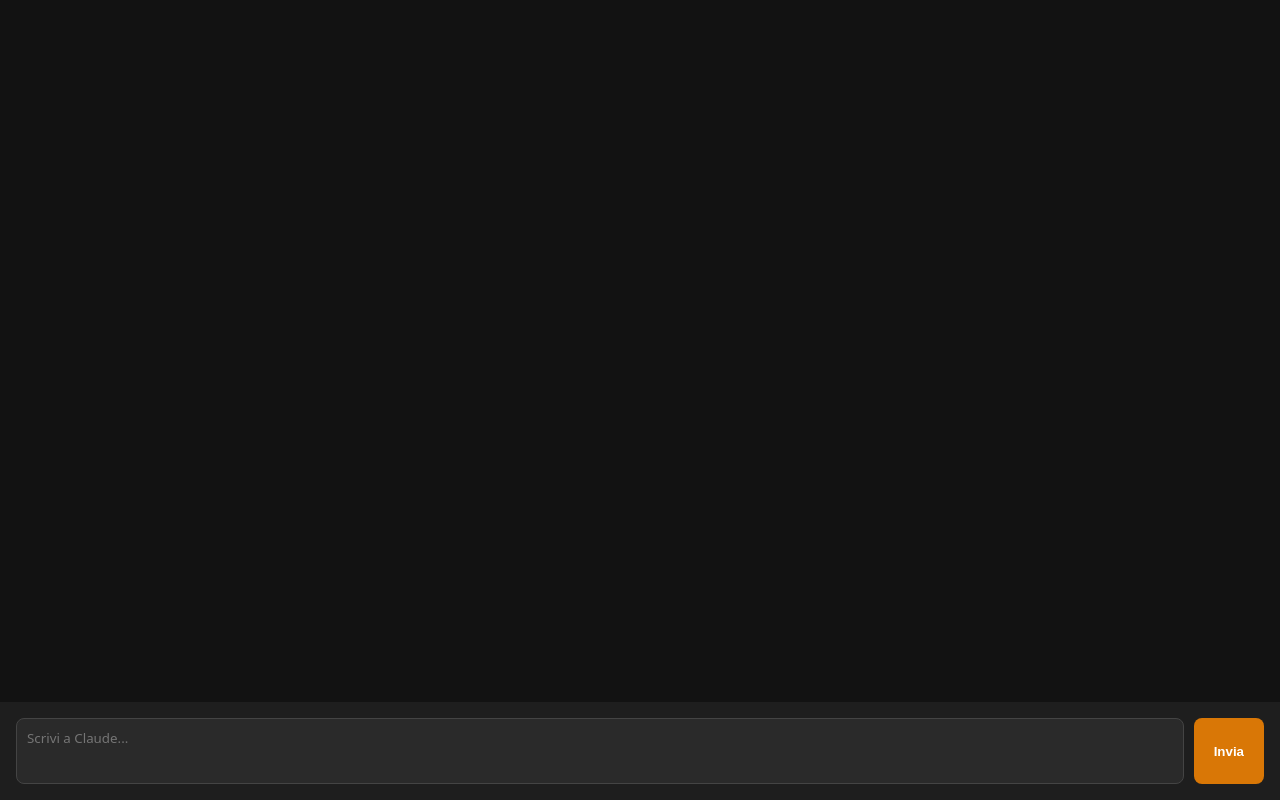
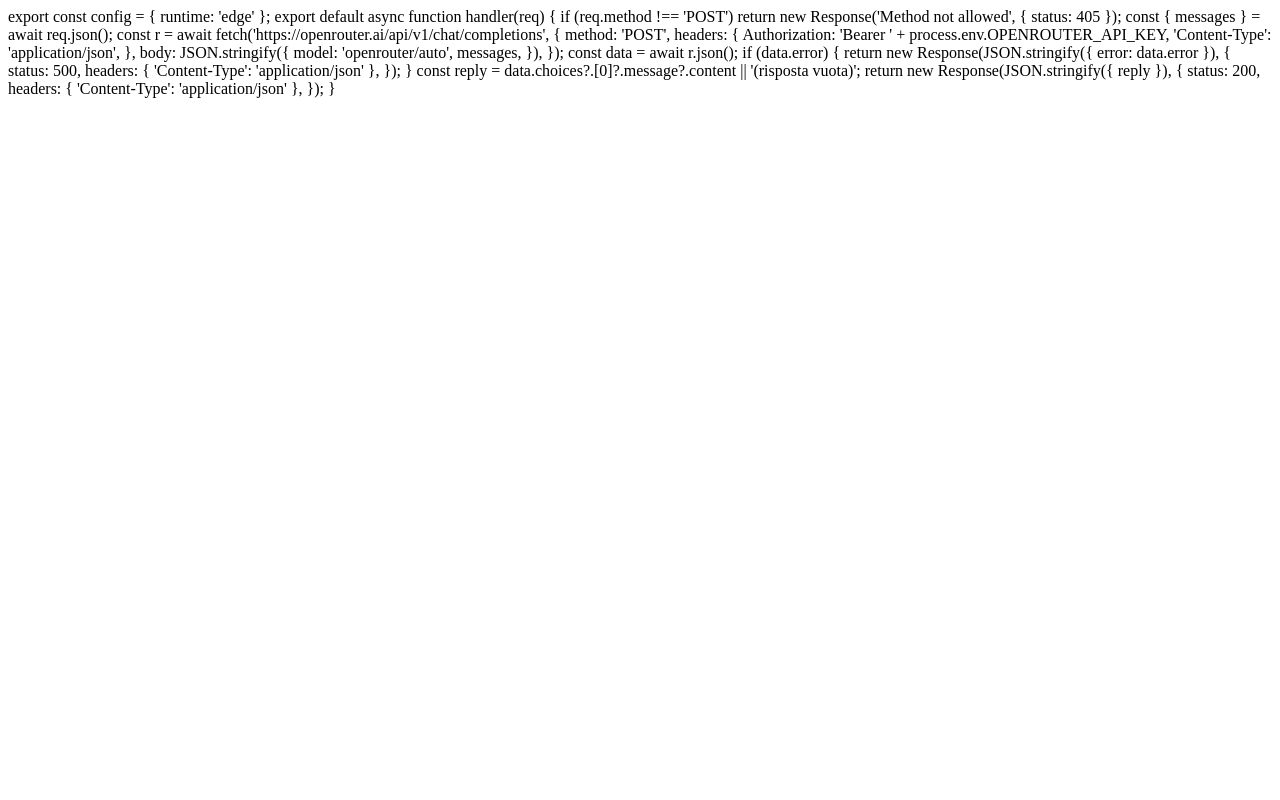
Before and after one commit to abel1976/claudeapi, a website: page index.html in a window 1280 px wide. Drawn offline with Linux system fonts and the light colour scheme.

Commit message:
index.html

```diff
--- a/index.html
+++ b/index.html
@@ -1,122 +1,35 @@
-<!DOCTYPE html>
-<html lang="it">
-<head>
-  <meta charset="UTF-8">
-  <meta name="viewport" content="width=device-width, initial-scale=1.0">
-  <title>Claude Personal Chat</title>
-  <style>
-    :root {
-      --bg: #121212;
-      --card: #1e1e1e;
-      --user: #2b5278;
-      --claude: #2a2a2a;
-      --text: #e0e0e0;
-    }
-    body {
-      margin: 0;
-      background: var(--bg);
-      color: var(--text);
-      font-family: system-ui, -apple-system, sans-serif;
-      display: flex;
-      flex-direction: column;
-      height: 100vh;
-    }
-    #chat {
-      flex: 1;
-      overflow-y: auto;
-      padding: 20px;
-      display: flex;
-      flex-direction: column;
-      gap: 12px;
-    }
-    .msg {
-      max-width: 80%;
-      padding: 12px 16px;
-      border-radius: 12px;
-      line-height: 1.5;
-      white-space: pre-wrap;
-    }
-    .user { align-self: flex-end; background: var(--user); }
-    .assistant { align-self: flex-start; background: var(--claude); }
-    #input-area {
-      padding: 16px;
-      background: var(--card);
-      display: flex;
-      gap: 10px;
-    }
-    textarea {
-      flex: 1;
-      background: #2a2a2a;
-      border: 1px solid #444;
-      color: #fff;
-      padding: 10px;
-      border-radius: 8px;
-      resize: none;
-      height: 44px;
-      font-family: inherit;
-    }
-    button {
-      background: #d97706;
-      color: white;
-      border: none;
-      padding: 0 20px;
-      border-radius: 8px;
-      cursor: pointer;
-      font-weight: bold;
-    }
-    button:disabled { opacity: 0.5; }
-  </style>
-</head>
-<body>
+export const config = { runtime: 'edge' };
 
-<div id="chat"></div>
+export default async function handler(req) {
+  if (req.method !== 'POST') return new Response('Method not allowed', { status: 405 });
 
-<div id="input-area">
-  <textarea id="prompt" placeholder="Scrivi a Claude..."></textarea>
-  <button id="send-btn" onclick="sendMessage()">Invia</button>
-</div>
+  const { messages } = await req.json();
 
-<script>
-  let history = [];
+  const r = await fetch('https://openrouter.ai/api/v1/chat/completions', {
+    method: 'POST',
+    headers: {
+      Authorization: 'Bearer ' + process.env.OPENROUTER_API_KEY,
+      'Content-Type': 'application/json',
+    },
+    body: JSON.stringify({
+      model: 'openrouter/auto',
+      messages,
+    }),
+  });
 
-  async function sendMessage() {
-    const input = document.getElementById('prompt');
-    const text = input.value.trim();
-    if (!text) return;
+  const data = await r.json();
 
-    appendMessage('user', text);
-    history.push({ role: 'user', content: text });
-    input.value = '';
-    document.getElementById('send-btn').disabled = true;
-
-    try {
-      const res = await fetch('/api/chat', {
-        method: 'POST',
-        headers: { 'Content-Type': 'application/json' },
-        body: JSON.stringify({ messages: history })
-      });
-
-      const data = await res.json();
-      const reply = data.content[0].text;
-
-      appendMessage('assistant', reply);
-      history.push({ role: 'assistant', content: reply });
-    } catch (err) {
-      appendMessage('assistant', 'Errore nella comunicazione con il server.');
-    } finally {
-      document.getElementById('send-btn').disabled = false;
-    }
+  if (data.error) {
+    return new Response(JSON.stringify({ error: data.error }), {
+      status: 500,
+      headers: { 'Content-Type': 'application/json' },
+    });
   }
 
-  function appendMessage(role, text) {
-    const chat = document.getElementById('chat');
-    const div = document.createElement('div');
-    div.className = `msg ${role}`;
-    div.textContent = text;
-    chat.appendChild(div);
-    chat.scrollTop = chat.scrollHeight;
-  }
-</script>
+  const reply = data.choices?.[0]?.message?.content || '(risposta vuota)';
 
-</body>
-</html>
+  return new Response(JSON.stringify({ reply }), {
+    status: 200,
+    headers: { 'Content-Type': 'application/json' },
+  });
+}
```
